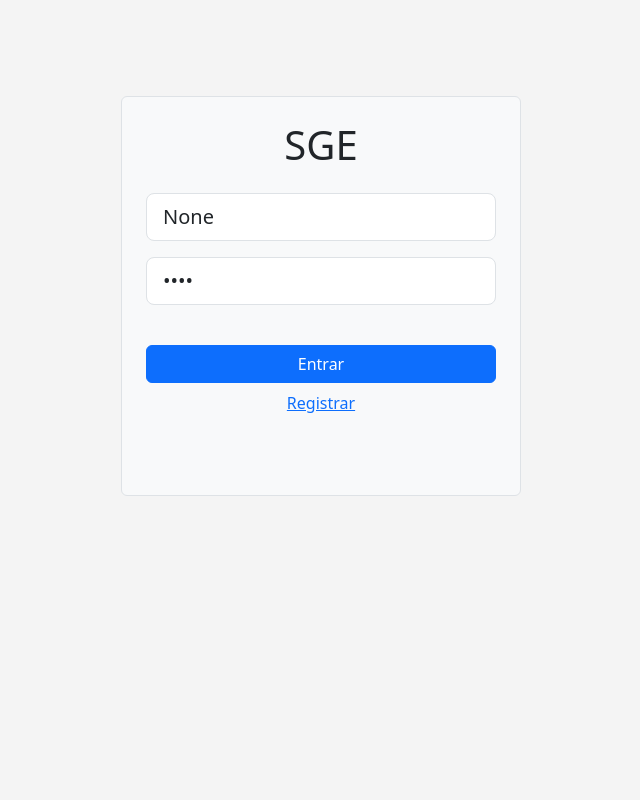
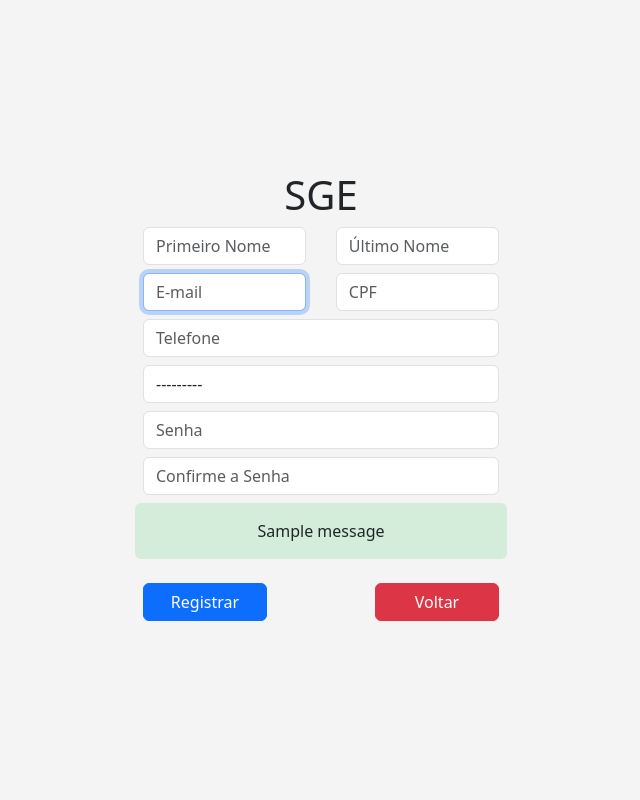
Before and after one commit to gabriecgaldino/app_management, a Django app: page / in a window 1280 px wide. Shown: the whole page, without its empty margins (319-959 px from the left). Run offline with Django 5.2, Linux system fonts and the light colour scheme; tables that the repository leaves empty hold one stand-in row (values such as "Sample post"); one stand-in notice (Sample message) is shown.

Commit message:
Correção da model Usuários e Estilização da Tela de Registro

```diff
--- a/Sistema_de_Gestão_Empresarial/settings.py
+++ b/Sistema_de_Gestão_Empresarial/settings.py
@@ -106,7 +106,7 @@
 # Internationalization
 # https://docs.djangoproject.com/en/5.1/topics/i18n/
 
-LANGUAGE_CODE = 'en-us'
+LANGUAGE_CODE = 'pt-br'
 
 TIME_ZONE = 'UTC'
 
--- a/Sistema_de_Gestão_Empresarial/urls.py
+++ b/Sistema_de_Gestão_Empresarial/urls.py
@@ -16,11 +16,10 @@
 """
 from django.contrib import admin
 from django.urls import path
-from Sistema_de_Gestão_Empresarial.views import home
-from Usuario.views import registroView, loginView
+from Usuario.views import registro
+
 
 urlpatterns = [
-    path('', loginView, name='login'),
+    path('', registro, name='registro'),
     path('admin/', admin.site.urls),
-    path('signup/', registroView, name='registro')
 ]
--- a/Usuario/models.py
+++ b/Usuario/models.py
@@ -1,21 +1,35 @@
 from django.db import models
-from django.contrib.auth.models import AbstractBaseUser
+from django.contrib.auth.models import User
 from Organizações.models import Organizações
 
-# Create your models here.
+from django.contrib.auth.forms import UserCreationForm
 
 
-class Usuario(AbstractBaseUser, models.Model):
-    nome = models.CharField(max_length=100)
-    sobrenome = models.CharField(max_length=100)
-    email = models.CharField(max_length=100)
-    password = models.CharField(max_length=100)
-    telefone = models.CharField(max_length=11)
-    cpf = models.CharField(max_length=11)
-    cargo = models.CharField(max_length=100)
-    organização = models.ForeignKey(Organizações, on_delete=models.CASCADE)
-
+class Colaborador(User):
+    telefone = models.CharField(u'Telefone', max_length=11)
+    cpf = models.CharField(u'CPF', max_length=11)
+    cargo = models.CharField(u'Cargo', max_length=100)
+    organizacao = models.ForeignKey(Organizações, on_delete=models.CASCADE)
     USERNAME_FIELD = 'email'
 
     def save(self, *args, **kwargs):
+        if not self.username:
+            self.username = self.email
         super().save(*args, **kwargs)
+
+    def __unicode__(self):
+        return self.first_name
+
+
+class CriaColaborador(UserCreationForm):
+    class Meta:
+        model = Colaborador
+        fields = ['first_name', 'last_name', 'email',
+                  'cpf', 'telefone', 'organizacao', 'password1', 'password2']
+
+        def save(self, commit=True):
+            user = super().save(commit=False)
+            user.username = user.email
+            if commit:
+                user.save()
+            return user
--- a/Usuario/templates/registro.html
+++ b/Usuario/templates/registro.html
@@ -11,10 +11,74 @@
 
 {% block conteudo %}
 
-<form method="post">
+<style>
+    .bg-light-green {
+        background-color: #d4edda;
+        /* Verde claro */
+    }
+</style>
+
+<form action="/" method="post">
     {% csrf_token %}
-    {{ form.as_p }}
-    <button type="submit">Registrar</button>
+    <div class="container d-flex justify-content-center align-items-center" style="min-height: 100vh;">
+        <div class="col-4 text-center">
+            <h1>SGE</h1>
+            <div class="form-group">
+                <div class="d-flex justify-content-between m-2">
+                    {{ form.first_name }}
+                    <div class="col-1"></div>
+                    {{ form.last_name }}
+                </div>
+            </div>
+            <div class="form-group">
+                <div class="d-flex justify-content-between m-2">
+                    {{ form.email }}
+                    <div class="col-1"></div>
+                    {{ form.telefone }}
+                </div>
+            </div>
+            <div class="form-group m-2">
+                {{ form.cpf }}
+            </div>
+            <div class="form-group m-2">
+                {{ form.organizacao }}
+            </div>
+            <div class="form-group m-2">
+                {{ form.password1 }}
+            </div>
+            <div class="form-group m-2">
+                {{ form.password2 }}
+            </div>
+            {% for message in messages %}
+            <p class="bg-light-green text-dark rounded p-3">{{ message }}</p>
+            {% endfor %}
+            <div class="d-flex justify-content-between">
+                <button type="submit" class="btn btn-primary col-4 m-2">Registrar</button>
+                <button type="button" class="btn btn-danger col-4 m-2">Voltar</button>
+            </div>
+        </div>
+    </div>
 </form>
 
+{{ form.erros }}
+
+<script>
+    var form_fields = document.getElementsByTagName('input')
+    form_fields[1].placeholder = 'Primeiro Nome'
+    form_fields[2].placeholder = 'Último Nome'
+    form_fields[3].placeholder = 'E-mail'
+    form_fields[4].placeholder = 'CPF'
+    form_fields[5].placeholder = 'Telefone'
+    form_fields[6].placeholder = 'Senha'
+    form_fields[7].placeholder = 'Confirme a Senha'
+
+    for (var field in form_fields) {
+        form_fields[field].className += 'form-control'
+    }
+
+    var select = document.getElementsByTagName('select')
+
+    select[0].className += 'form-control'
+</script>
+
 {% endblock %}
--- a/Usuario/views.py
+++ b/Usuario/views.py
@@ -1,42 +1,18 @@
-from Usuario.models import Usuario
 from django.shortcuts import render, redirect
-from django.contrib.auth import login
-from django.contrib.auth.forms import UserCreationForm, AuthenticationForm
-from django import forms
+from Usuario.models import Colaborador, CriaColaborador
+from django.contrib import messages
 
 
-class RegistroForm(UserCreationForm):
-    nome = forms.CharField(required=True)
-    sobrenome = forms.CharField(required=True)
-    email = forms.CharField(required=True)
-    cpf = forms.CharField(required=True)
+def registro(request):
+    if request.method == 'POST':
+        form = CriaColaborador(request.POST)
 
-    class Meta:
-        model = Usuario
-        fields = ('nome', 'sobrenome', 'email',
-                  'telefone', 'cpf', 'cargo', 'organização')
+        if form.is_valid():
+            form.save()
+            messages.success(
+                request, 'Usuário criado com sucesso, realize o login!')
 
-
-def registroView(request):
-    if request.method == 'POST':
-        form = RegistroForm(request.POST)
-        if form.is_valid():
-            user = form.save()
-            login(request, user)
-            return redirect('home')
     else:
-        form = RegistroForm()
+        form = CriaColaborador()
 
     return render(request, 'registro.html', {'form': form})
-
-
-def loginView(request):
-    if request.method == 'POST':
-        form = AuthenticationForm(data=request.POST)
-        if form.is_valid():
-            user = form.get_user()
-            login(request, user)
-            return redirect('home')
-    else:
-        form = AuthenticationForm()
-    return render(request, 'login.html', {'form': form})
```
Also changed, not shown: Usuario/migrations/0001_initial.py (deleted), Usuario/migrations/0002_rename_senha_usuario_password_usuario_last_login.py (deleted).
